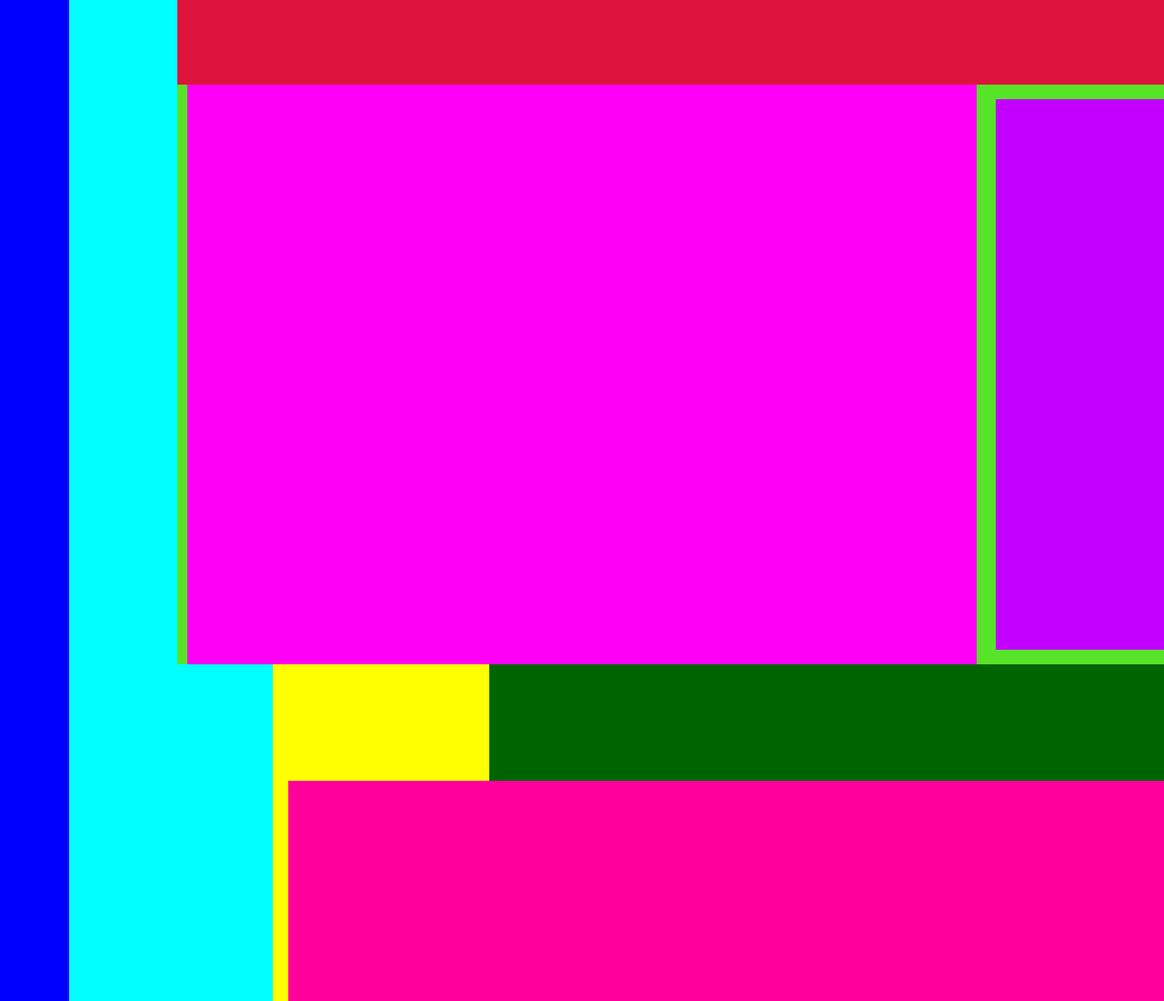
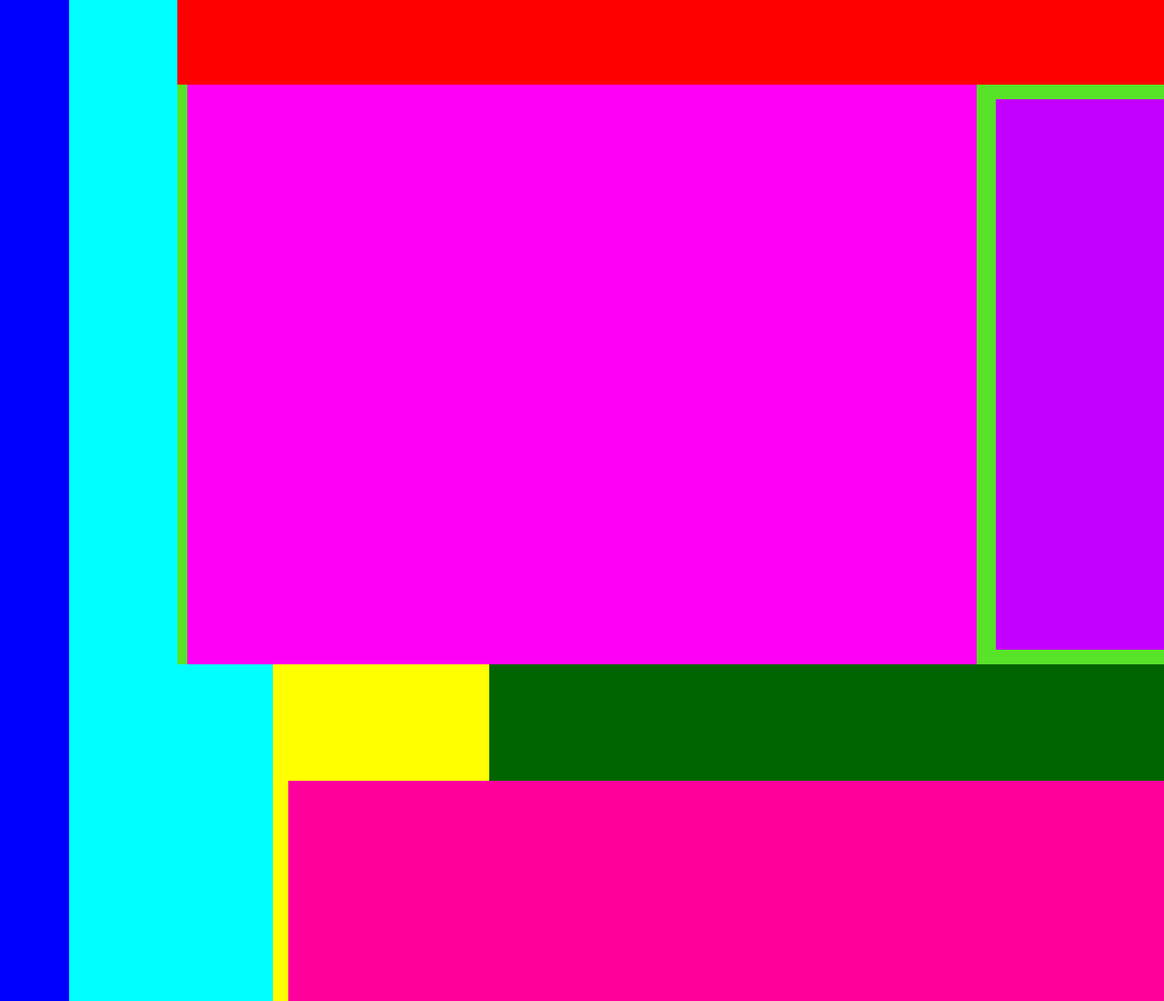
Before and after one commit to AlexSakura5577/stat4market, a plain HTML site: page stat4market/index.html in a window 1280 px wide. Shown: the top 1100 px of the page at 91% size. Drawn offline with Linux system fonts and the light colour scheme.

Commit message:
extend scss sucks!

```diff
--- a/stat4market/scss/_extends.scss
+++ b/stat4market/scss/_extends.scss
@@ -72,28 +72,32 @@
     @extend %block;
     width: 1530px;
     height: 93px;
-    background-color: $color-element-wrapper;
+    // background-color: $color-element-wrapper;
+    background-color: red;
 }
 
 %header-wrapper-1280 {
     @extend %block;
     width: 1200px;
     height: 75px;
-    background-color: $color-element-wrapper;
+    // background-color: $color-element-wrapper;
+    background-color: red;
 }
 
 %header-wrapper-768 {
     @extend %block;
     width: 738px;
     height: 81px;
-    background-color: $color-element-wrapper;
+    // background-color: $color-element-wrapper;
+    background-color: red;
 }
 
 %header-wrapper-360 {
     @extend %block;
     width: 330px;
     height: 54px;
-    background-color: $color-element-wrapper;
+    // background-color: $color-element-wrapper;
+    background-color: red;
 }
 
 %courses-wrapper-1920 {
--- a/stat4market/scss/_mixins.scss
+++ b/stat4market/scss/_mixins.scss
@@ -1,17 +1,5 @@
-@mixin respondTo ($_minWidth, $_maxWidth) {
-    @media (min-width: $_minWidth) and (max-width: $_maxWidth) {
+@mixin media ($_size) {
+    @media only screen and (max-width: $_size) {
         @content;
     }
 }
-
-@mixin media ($_size) {
-    @media (max-width: $_size) {
-        @content;
-    }
-}
-
-@mixin media ($_size) {
-    @media screen and (max-width: $_size) {
-        @content;
-    }
-}
--- a/stat4market/scss/_variables.scss
+++ b/stat4market/scss/_variables.scss
@@ -16,7 +16,7 @@ $color-cards-wrapper: rgb(0, 255, 0);
 
 
 // breakpoints
-$desktop: 1920px;
-$notebook: 1280px;
-$tablet: 768px;
-$mobile: 360px;
+$desktop: 3840px;
+$notebook: 1919px;
+$tablet: 1279px;
+$mobile: 767px;
--- a/stat4market/scss/style.scss
+++ b/stat4market/scss/style.scss
@@ -6,13 +6,10 @@
 @import "./mixins";
 @import "./components";
 
-h1 {
-    // @extend %ex1-H1_Lato_Bold_56-80;
-}
-
-
+@include media($desktop) {}
 
 .wrapper {
+    // @extend %block;
     @extend %wrapper-1920;
 }
 
@@ -68,3 +65,184 @@ h1 {
 // card-2
 // card-3
 // card-4
+
+
+// Adaptive 1280
+@include media($notebook) {
+    .wrapper {
+        // @extend %wrapper-1280;
+    }
+
+    .content {
+        // @extend %content-wrapper-1280;
+    }
+
+    .header {
+        // @extend %header-wrapper-1280;
+    }
+
+    .courses {
+        // @extend %courses-wrapper-1280;
+    }
+
+    .title {
+        // @extend %title-wrapper-1280;
+    }
+
+    .superman {
+        // @extend %superman-wrapper-1280;
+    }
+
+    .course-author {
+        // @extend %course-author-wrapper-1280;
+    }
+
+    .description {
+        // @extend %description-wrapper-1280;
+    }
+
+    .block-one {
+        // @extend %block-one-wrapper-1280;
+    }
+
+    .block-two {
+        // @extend %block-two-wrapper-1280;
+    }
+
+    .training {
+        // @extend %training-wrapper-1280;
+    }
+
+    // heading
+
+    // text
+
+    .cards {
+        // @extend %cards-wrapper-1280;
+    }
+
+    // card-1
+    // card-2
+    // card-3
+    // card-4
+}
+
+// Adaptive 768
+@include media($tablet) {
+    .wrapper {
+        // @extend %wrapper-768;
+    }
+
+    .content {
+        // @extend %content-wrapper-768;
+    }
+
+    .header {
+        // @extend %header-wrapper-768;
+    }
+
+    .courses {
+        // @extend %courses-wrapper-768;
+    }
+
+    .title {
+        // @extend %title-wrapper-768;
+    }
+
+    .superman {
+        // @extend %superman-wrapper-768;
+    }
+
+    .course-author {
+        // @extend %course-author-wrapper-768;
+    }
+
+    .description {
+        // @extend %description-wrapper-768;
+    }
+
+    .block-one {
+        // @extend %block-one-wrapper-768;
+    }
+
+    .block-two {
+        // @extend %block-two-wrapper-768;
+    }
+
+    .training {
+        // @extend %training-wrapper-768;
+    }
+
+    // heading
+
+    // text
+
+    .cards {
+        // @extend %cards-wrapper-768;
+    }
+
+    // card-1
+    // card-2
+    // card-3
+    // card-4
+}
+
+// Adaptive 360
+@include media($mobile) {
+    .wrapper {
+        // @extend %wrapper-360;
+    }
+
+    .content {
+        // @extend %content-wrapper-360;
+    }
+
+    .header {
+        // @extend %header-wrapper-360;
+    }
+
+    .courses {
+        // @extend %courses-wrapper-360;
+    }
+
+    .title {
+        // @extend %title-wrapper-360;
+    }
+
+    .superman {
+        // @extend %superman-wrapper-360;
+    }
+
+    .course-author {
+        // @extend %course-author-wrapper-360;
+    }
+
+    .description {
+        // @extend %description-wrapper-360;
+    }
+
+    .block-one {
+        // @extend %block-one-wrapper-360;
+    }
+
+    .block-two {
+        // @extend %block-two-wrapper-360;
+    }
+
+    .training {
+        // @extend %training-wrapper-360;
+    }
+
+    // heading
+
+    // text
+
+    .cards {
+        // @extend %cards-wrapper-360;
+    }
+
+    // card-1
+    // card-2
+    // card-3
+    // card-4
+}
```
Also changed, not shown: stat4market/css/style.css, 1 other file.
